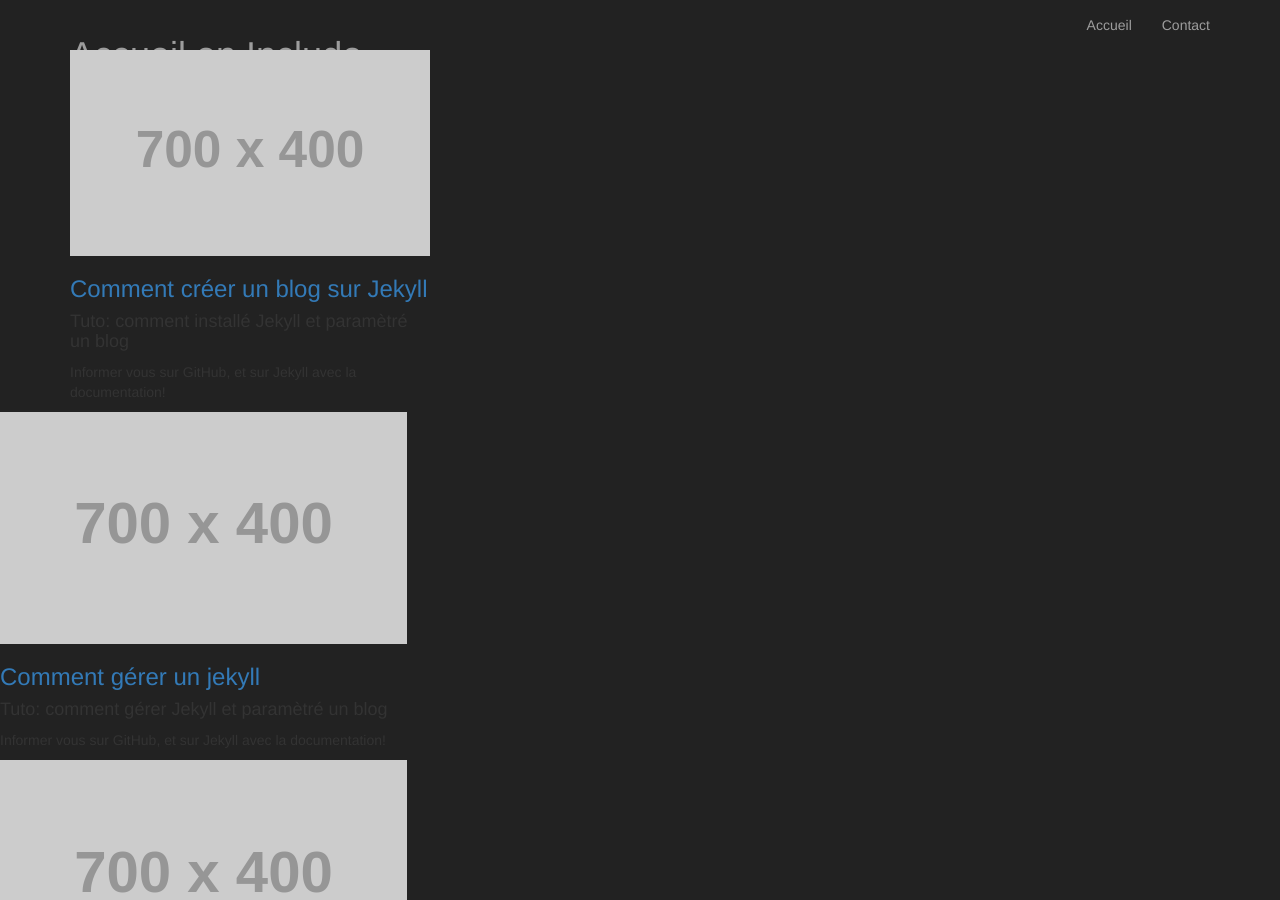
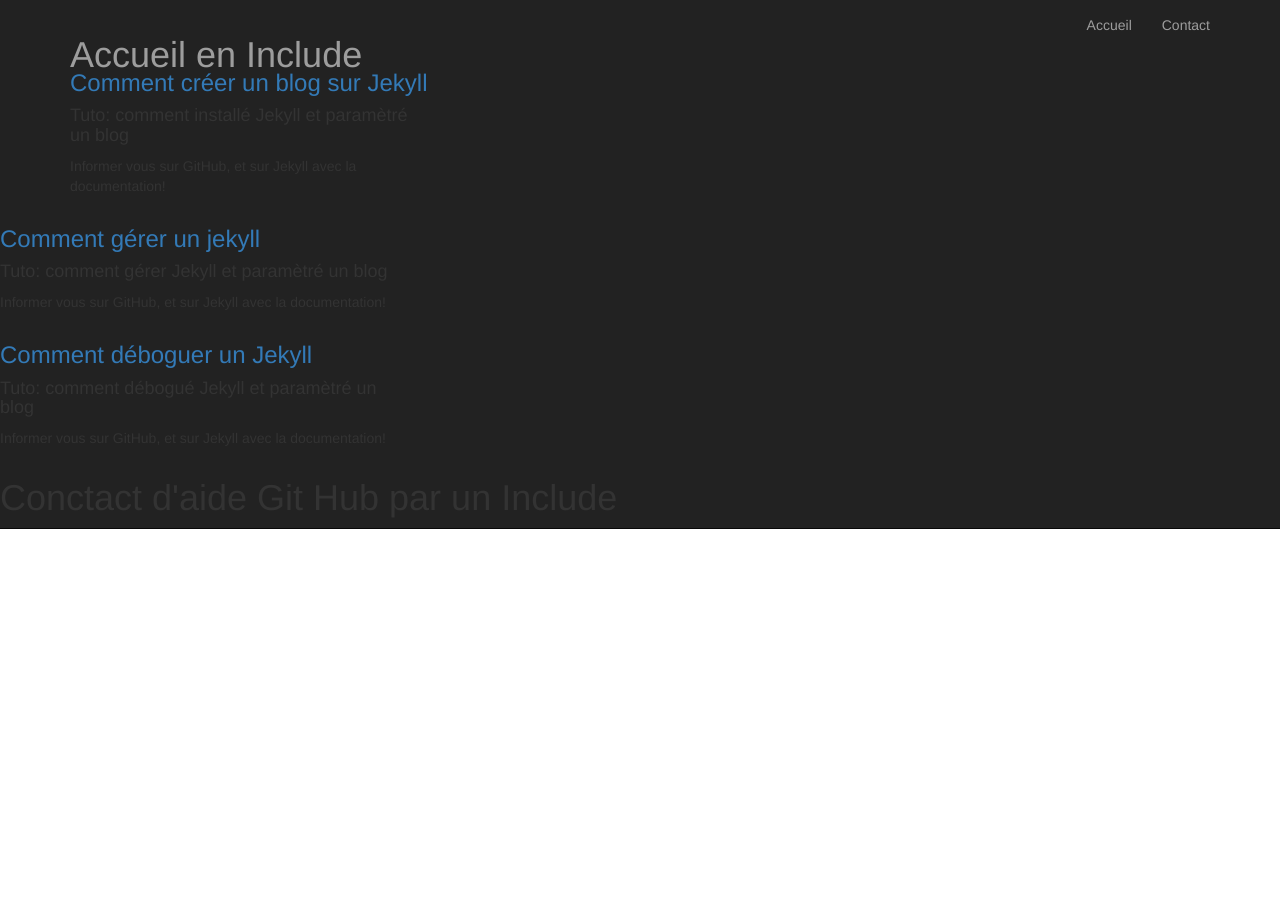
Before and after one commit to Pesqumor/Pesqumor.github.io, a Jekyll site: the page built from index.md, in a window 1280 px wide. Built offline with Jekyll 4.4.1, drawn with Linux system fonts in a browser that asks for light colours; nearby versions of some CDN libraries; library files that are not in the unit come from our copies.

Commit message:
modifié :         _layouts/default.html

```diff
--- a/_layouts/default.html
+++ b/_layouts/default.html
@@ -44,9 +44,6 @@
 				{% for post in site.posts %}
 				 <div class="row">
             <div class="col-md-4 img-portfolio">
-                <a href="{{ post.url }}">
-                    <img class="img-responsive img-hover" src="http://placehold.it/700x400" alt="">
-                </a>
                 <h3>
                     <a href="{{ post.url }}">{{ post.title }}</a>
                 </h3>
```
